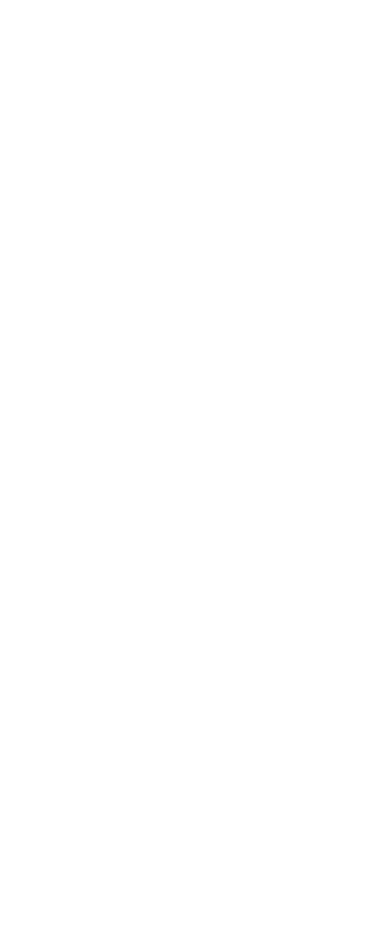
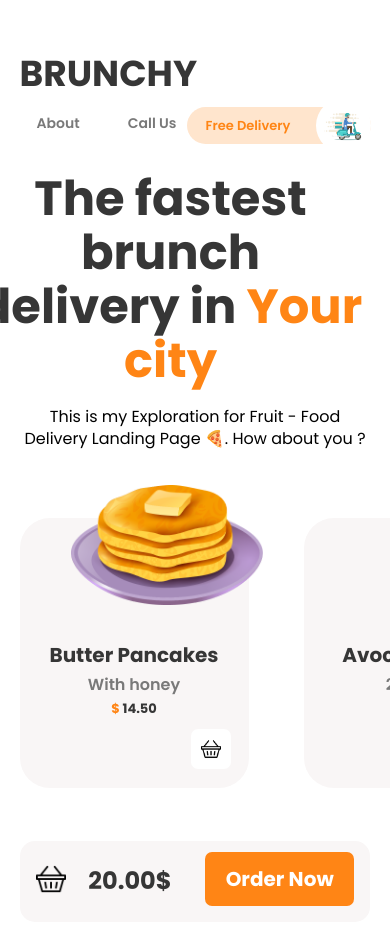
Before and after one commit to ivo2666/brunchy-app, a React (Create React App) app: page / in a window 390 px wide. Shown: the top 944 px of the page. Before the commit the page ends 844 px from the top, so only its background shows below. Built offline with nearby package versions, Linux system fonts and the light colour scheme.

Commit message:
feat: Add App Layout style

```diff
--- a/src/App.tsx
+++ b/src/App.tsx
@@ -1,8 +1,18 @@
+
+import BasketStat from './components/basket-stat/basket-stat';
+import Header from './components/header/header';
+import Hero from './components/hero/hero';
+import ProductList from './components/product-list/product-list';
+import classes from './styles/app.module.scss';
+import data from './data/data.json';
 
 function App() {
   return (
-    <div className="App">
-
+    <div className={classes.app}>
+      <Header />
+      <Hero className={classes.hero} />
+      <div className={classes["product-list-wrapper"]}><ProductList items={data.items} /></div>
+      <BasketStat className={classes["basket-stat"]} totalPrice={20} />
     </div>
   );
 }
--- a/src/styles/_mixins.scss
+++ b/src/styles/_mixins.scss
@@ -1,5 +1,11 @@
 @mixin mobile() {
   @media (max-width: 600px) {
+    @content;
+  }
+}
+
+@mixin xs() {
+  @media (max-width: 400px) {
     @content;
   }
 }
@@ -12,7 +18,8 @@
 
 @mixin hideScrollbar {
   &::-webkit-scrollbar {
-    width: 0 !important
+    width: 0 !important;
+    height: 0!important;
   }
   -ms-overflow-style: none;
   scrollbar-width: none;
--- /dev/null
+++ b/src/styles/app.module.scss
@@ -0,0 +1,58 @@
+@import "mixins";
+
+.app {
+  width: screen;
+  padding: 34px 73px 77px 56px;
+  .basket-stat {
+    margin: 0 auto;
+  }
+
+  .product-list-wrapper {
+    width: calc(100% + 73px);
+    margin-bottom: 164px;
+  }
+
+  .hero {
+    margin: 87px 0 118px;
+  }
+}
+
+@include mobile {
+  .app {
+    padding: 34px 24px 60px 44px;
+
+    .product-list-wrapper {
+      width: calc(100% + 24px);
+      margin-bottom: 53px;
+    }
+
+    .hero {
+      margin: 10px 0 35px;
+      h1 {
+        width: 100vw;
+        position: relative;
+        left: -44px;
+      }
+    }
+  }
+}
+
+@include large {
+  .app {
+    padding: 36px 74px 54px 140px;
+    .product-list-wrapper {
+      width: calc(100% + 74px);
+      margin-bottom: 73px;
+    }
+    .hero {
+        margin: 45px 0 36px;
+    }
+  }
+}
+
+@include xs {
+  .app {
+    padding-left: 5vw;
+    padding-right: 5vw;
+  }
+}
--- a/src/styles/header.module.scss
+++ b/src/styles/header.module.scss
@@ -8,6 +8,7 @@
 
 .logo-nav-wrapper {
     display: flex;
+    height: 64px;
     align-items: center;
     justify-content: space-between;
     flex-grow: 2;
--- a/src/styles/hero.module.scss
+++ b/src/styles/hero.module.scss
@@ -11,11 +11,10 @@
 
 .title {
   color: colors.$text-primary;
-  margin-top: 45px;
   margin-bottom: 37px;
   font-weight: 700;
   font-size: 64px;
-  line-height: 65px;
+  line-height: 62px;
 }
 
 .paragraph {
@@ -24,6 +23,7 @@
   font-size: 16px;
   line-height: 22px;
   width: 571px;
+  margin: 0;
 }
 
 .title-span {
@@ -39,6 +39,8 @@
     width: 100%;
     margin-top: 19px;
     margin-bottom: 18px;
+    font-size: 48px;
+    line-height: 54px;
   }
 
   .paragraph {
```
